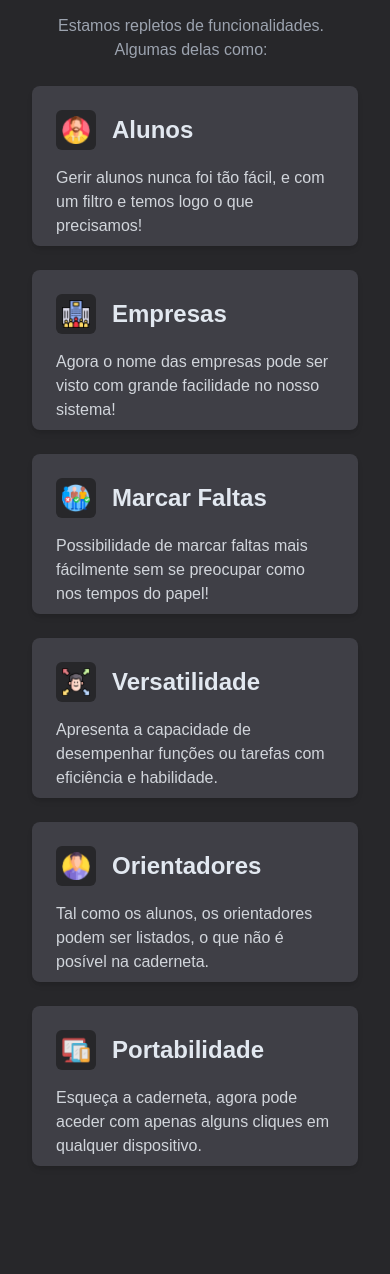
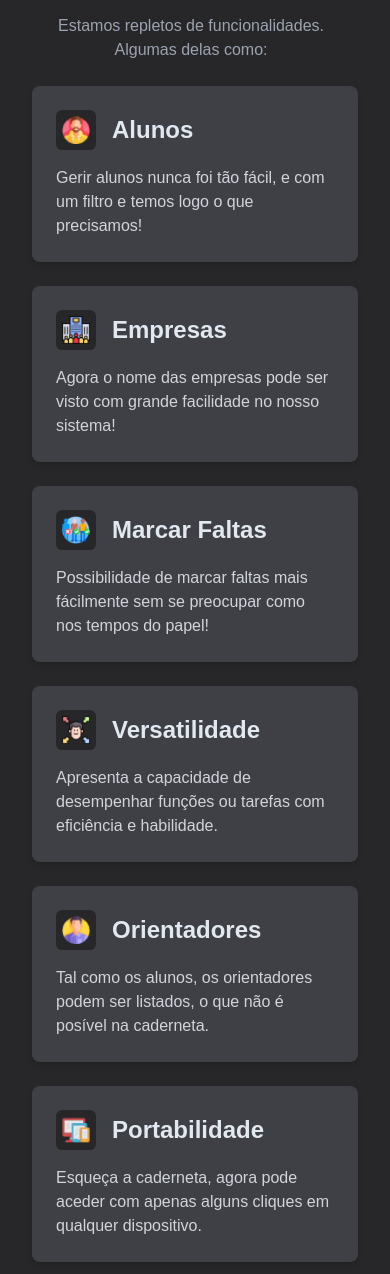
Before and after one commit to Snaxerino/fct, a PHP site: page / in a window 390 px wide. Shown: the part 1019-2293 px from the top of the page. Before the commit the page ends 2185 px from the top, so only its background shows below. Run offline with PHP 8.4, Linux system fonts and the light colour scheme; some libraries are stand-ins or nearby versions; some web fonts are replaced.

```diff
--- a/frontend/assets/css/output.css
+++ b/frontend/assets/css/output.css
@@ -1037,6 +1037,10 @@ video {
   padding: 1.5rem;
 }
 
+.p-10{
+  padding: 2.5rem;
+}
+
 .px-12{
   padding-left: 3rem;
   padding-right: 3rem;
--- a/index.html
+++ b/index.html
@@ -153,7 +153,7 @@
         <!-- Cartões -->
         <section class="flex flex-wrap md:flex-row justify-around">
             <!-- Cartão 1 -->
-            <div class="w-full h-40 md:h-44 lg:h-48 md:w-[45%] lg:w-[31%] p-6 bg-slate-100 shadow-md dark:bg-zinc-700 dark:border-none rounded-lg my-3 md:my-2">
+            <div class="w-full h-auto md:h-44 lg:h-48 md:w-[45%] lg:w-[31%] p-6 bg-slate-100 shadow-md dark:bg-zinc-700 dark:border-none rounded-lg my-3 md:my-2">
                 <div class="flex flex-row items-center pb-4">
                     <div class="h-10 w-10 bg-slate-200 dark:bg-zinc-800 rounded-md flex justify-center items-center">
                         <img src="frontend/assets/imgs/icons/Aluno - Icon.png" alt="icon Aluno" class="h-7 w-7">
@@ -164,7 +164,7 @@
             </div>
             <!-- Fim Cartão 1 -->
             <!-- Cartão 2 -->
-            <div class="w-full h-40 md:h-44 lg:h-48 md:w-[45%] lg:w-[31%] p-6 bg-slate-100 shadow-md dark:bg-zinc-700 dark:border-none rounded-lg my-3 md:my-2">
+            <div class="w-full h-auto md:h-44 lg:h-48 md:w-[45%] lg:w-[31%] p-6 bg-slate-100 shadow-md dark:bg-zinc-700 dark:border-none rounded-lg my-3 md:my-2">
                 <div class="flex flex-row items-center pb-4">
                     <div class="h-10 w-10 bg-slate-200 dark:bg-zinc-800 rounded-md flex justify-center items-center">
                         <img src="frontend/assets/imgs/icons/Empresa - Icon.png" alt="icon Aluno" class="h-7 w-7">
@@ -175,7 +175,7 @@
             </div>
             <!-- Fim Cartão 2 -->
             <!-- Cartão 3 -->
-            <div class="w-full h-40 md:h-44 lg:h-48 md:w-[45%] lg:w-[31%] p-6 bg-slate-100 shadow-md dark:bg-zinc-700 dark:border-none rounded-lg my-3 md:my-2">
+            <div class="w-full h-auto md:h-44 lg:h-48 md:w-[45%] lg:w-[31%] p-6 bg-slate-100 shadow-md dark:bg-zinc-700 dark:border-none rounded-lg my-3 md:my-2">
                 <div class="flex flex-row items-center pb-4">
                     <div class="h-10 w-10 bg-slate-200 dark:bg-zinc-800 rounded-md flex justify-center items-center">
                         <img src="frontend/assets/imgs/icons/Falta - Icon.png" alt="icon Aluno" class="h-7 w-7">
@@ -186,7 +186,7 @@
             </div>
             <!-- Fim Cartão 3 -->
             <!-- Cartão 4 -->
-            <div class="w-full h-40 md:h-44 lg:h-48 md:w-[45%] lg:w-[31%] p-6 bg-slate-100 shadow-md dark:bg-zinc-700 dark:border-none rounded-lg my-3 md:my-2">
+            <div class="w-full h-auto md:h-44 lg:h-48 md:w-[45%] lg:w-[31%] p-6 bg-slate-100 shadow-md dark:bg-zinc-700 dark:border-none rounded-lg my-3 md:my-2">
                 <div class="flex flex-row items-center pb-4">
                     <div class="h-10 w-10 bg-slate-200 dark:bg-zinc-800 rounded-md flex justify-center items-center">
                         <img src="frontend/assets/imgs/icons/Versatilidade - Icon.png" alt="icon Aluno" class="h-7 w-7">
@@ -197,7 +197,7 @@
             </div>
             <!-- Fim Cartão 4 -->
             <!-- Cartão 5 -->
-            <div class="w-full h-40 md:h-44 lg:h-48 md:w-[45%] lg:w-[31%] p-6 bg-slate-100 shadow-md dark:bg-zinc-700 dark:border-none rounded-lg my-3 md:my-2">
+            <div class="w-full h-auto md:h-44 lg:h-48 md:w-[45%] lg:w-[31%] p-6 bg-slate-100 shadow-md dark:bg-zinc-700 dark:border-none rounded-lg my-3 md:my-2">
                 <div class="flex flex-row items-center pb-4">
                     <div class="h-10 w-10 bg-slate-200 dark:bg-zinc-800 rounded-md flex justify-center items-center">
                         <img src="frontend/assets/imgs/icons/Orientador - Icon.png" alt="icon Aluno" class="h-7 w-7">
@@ -208,7 +208,7 @@
             </div>
             <!-- Fim Cartão 5 -->
             <!-- Cartão 6 -->
-            <div class="w-full h-40 md:h-44 lg:h-48 md:w-[45%] lg:w-[31%] p-6 bg-slate-100 shadow-md dark:bg-zinc-700 dark:border-none rounded-lg my-3 md:my-2  ">
+            <div class="w-full h-auto md:h-44 lg:h-48 md:w-[45%] lg:w-[31%] p-6 bg-slate-100 shadow-md dark:bg-zinc-700 dark:border-none rounded-lg my-3 md:my-2  ">
                 <div class="flex flex-row items-center pb-4">
                     <div class="h-10 w-10 bg-slate-200 dark:bg-zinc-800 rounded-md flex justify-center items-center">
                         <img src="frontend/assets/imgs/icons/Portabilidade - Icon.png" alt="icon Aluno" class="h-7 w-7">
```
